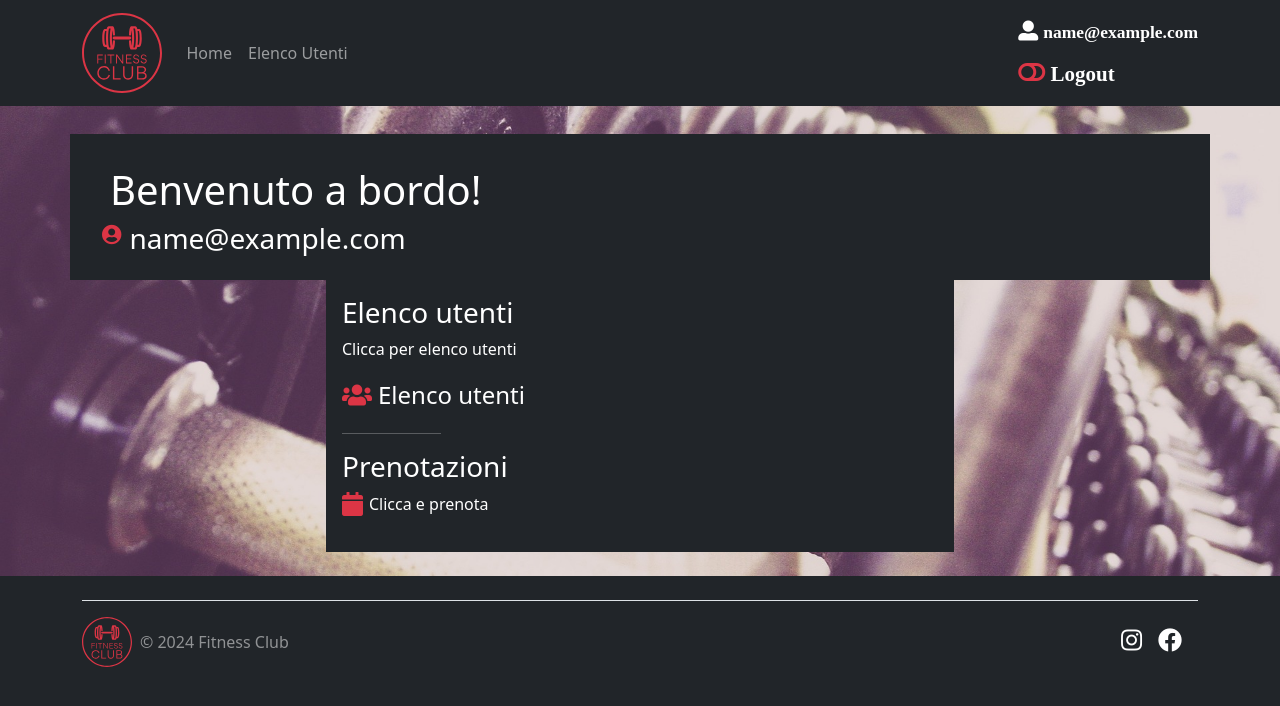
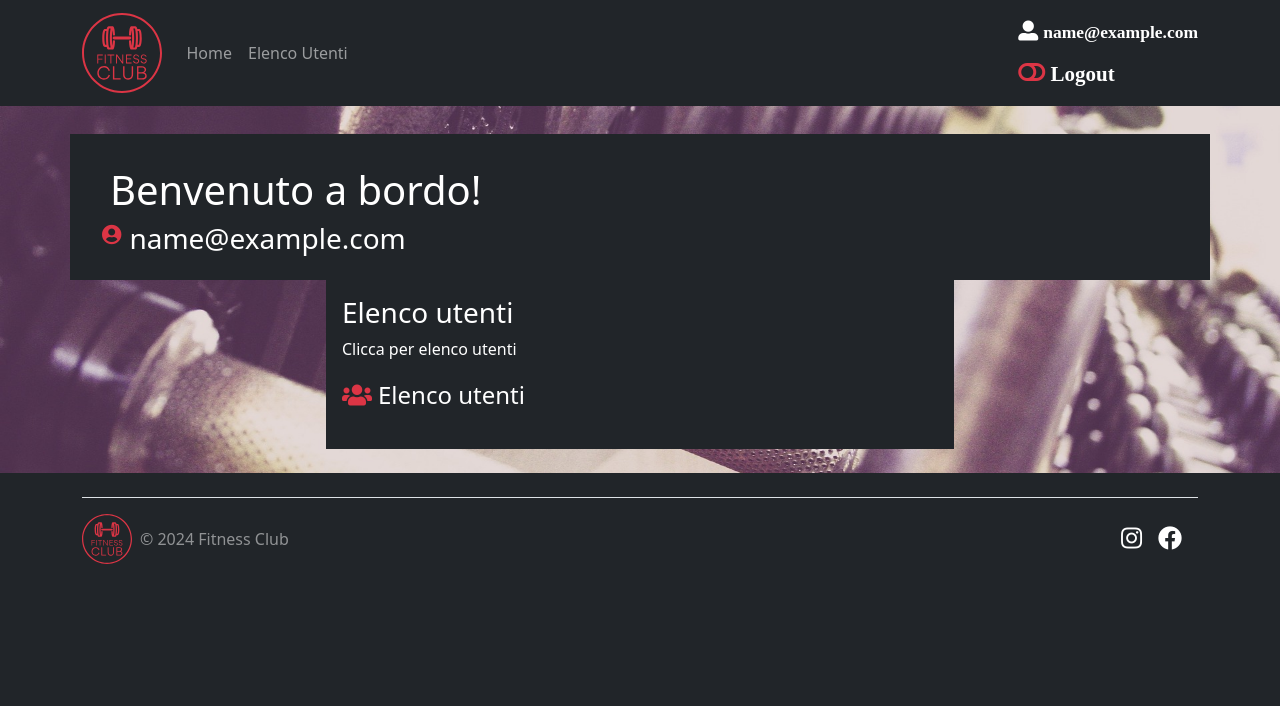
Before and after one commit to Andrea-vicari/Fitness-Center, a React (Vite) app in the folder frontend/: page / in a window 1280 px wide. Shown: the top 706 px of the page. Built offline with nearby package versions, Linux system fonts and the light colour scheme; sample sign-in values are in the browser's storage.

Commit message:
Ok re enabled the LIVE address to the CORS section into server

```diff
--- a/frontend/src/Components/ElencoSchedeChiuse.jsx
+++ b/frontend/src/Components/ElencoSchedeChiuse.jsx
@@ -64,7 +64,7 @@ function ElencoSchedeChiuse(){
                                 <p className="card-text mb-0">RIPOSO: {e.rest}</p>
                             </div>
                             <div className="card-footer">
-                            <small className="card-text mb-0">CHIUSA IL: {e.today}</small>
+                            <small className="card-text mb-0">CHIUSA IL: {e.dataChiusura}</small>
                             </div>
                         </div>
                     </div>
--- a/frontend/src/Components/HomeTrainer.jsx
+++ b/frontend/src/Components/HomeTrainer.jsx
@@ -25,17 +25,7 @@ function HomeTrainer() {
                   </Link>
 
                 </ul>
-                <hr className="col-3 col-md-2 mb-3"/>
-                <h3 className="text-white">Prenotazioni</h3>
-                <ul className="list-unstyled ps-0">
-                <li>
-                    <a className="icon-link mb-1 text-decoration-none text-white" href="" target="_blank">
-                    <i className="fa fa-calendar fs-4 text-danger"></i>
-                    Clicca e prenota
-                    </a>
-                </li>
 
-                </ul>
             </div>
 
             </div>
--- a/frontend/src/Components/SchedaTraining.jsx
+++ b/frontend/src/Components/SchedaTraining.jsx
@@ -123,14 +123,22 @@ function SchedaTraining(){
                       </div>
                       </li>
                     </ul>
+                    <hr className="col-3 col-md-2 mb-3 w-100 text-danger"/>
+                    <h3 className='text-white'>Eseguita il:</h3>
+                    {e.registered.map((e)=>{
+                  return(
+                    <ul className='list-group'>
+                    <li className='list-group-item'>{e.registered}</li>
+                    </ul>
+                  )})}
+                   <hr className="col-3 col-md-2 mb-3 w-100 text-danger"/>
+                   <h3 className='text-white'>Registra esecuzione:</h3>
 
-
-
-                    <button onClick={(e)=>handleSubmit(e)} className="btn btn-success d-inline-flex align-items-center mb-3" type="button">
+                    <button onClick={(e)=>handleSubmit(e)} className="btn btn-success d-inline-flex align-items-center" type="button">
                     Allenamento Eseguito
                     <i className='fa fa-thumbs-up ms-1'></i>
                     </button>
-
+                    <hr className="col-3 col-md-2 w-100 text-danger"/>
 
                   <Link to="/elencoschedeaperte" className="btn btn-outline-danger d-inline-flex align-items-center px-4" type="button">
                   Torna alla scheda
--- a/frontend/src/Components/SchedeChiuseTrainer.jsx
+++ b/frontend/src/Components/SchedeChiuseTrainer.jsx
@@ -72,7 +72,7 @@ function SchedeChiuseTrainer(){
                             </div>
                             <div className="card-footer">
                             <small className="card-text mb-0">COMPLETATA:</small><br></br>
-                            <small className="card-text mb-0">{e.today}</small>
+                            <small className="card-text mb-0">{e.dataChiusura}</small>
                             </div>
                         </div>
                     </div>
--- a/frontend/src/Components/SingoloUtente.jsx
+++ b/frontend/src/Components/SingoloUtente.jsx
@@ -60,8 +60,6 @@ const SingoloUtente = () =>{
     var userTraining = [];
     let terVar = false
 
-    var dede = []
-
 
       data.forEach(element => {
         element._id == userID ? singleUser.push(element) : terVar = true
@@ -83,7 +81,7 @@ const SingoloUtente = () =>{
       {singleUser.map((e)=>{
                     return(
         <div className="bg-dark px-3 pt-3 w-100 text-white" key={e._id}>
-          <h2 className="text-white">Utente: {e.email}</h2>
+          <h2 className="text-white"><span className="text-danger">Utente:</span> {e.email}</h2>
 
             <p className="card-title text-white">Data Iscrizione: {e.createdAt}</p>
             <hr className="col-3 col-md-2 text-white"/>
```
Also changed, not shown: 1 other file (tests, documents, lock files or other folders).
